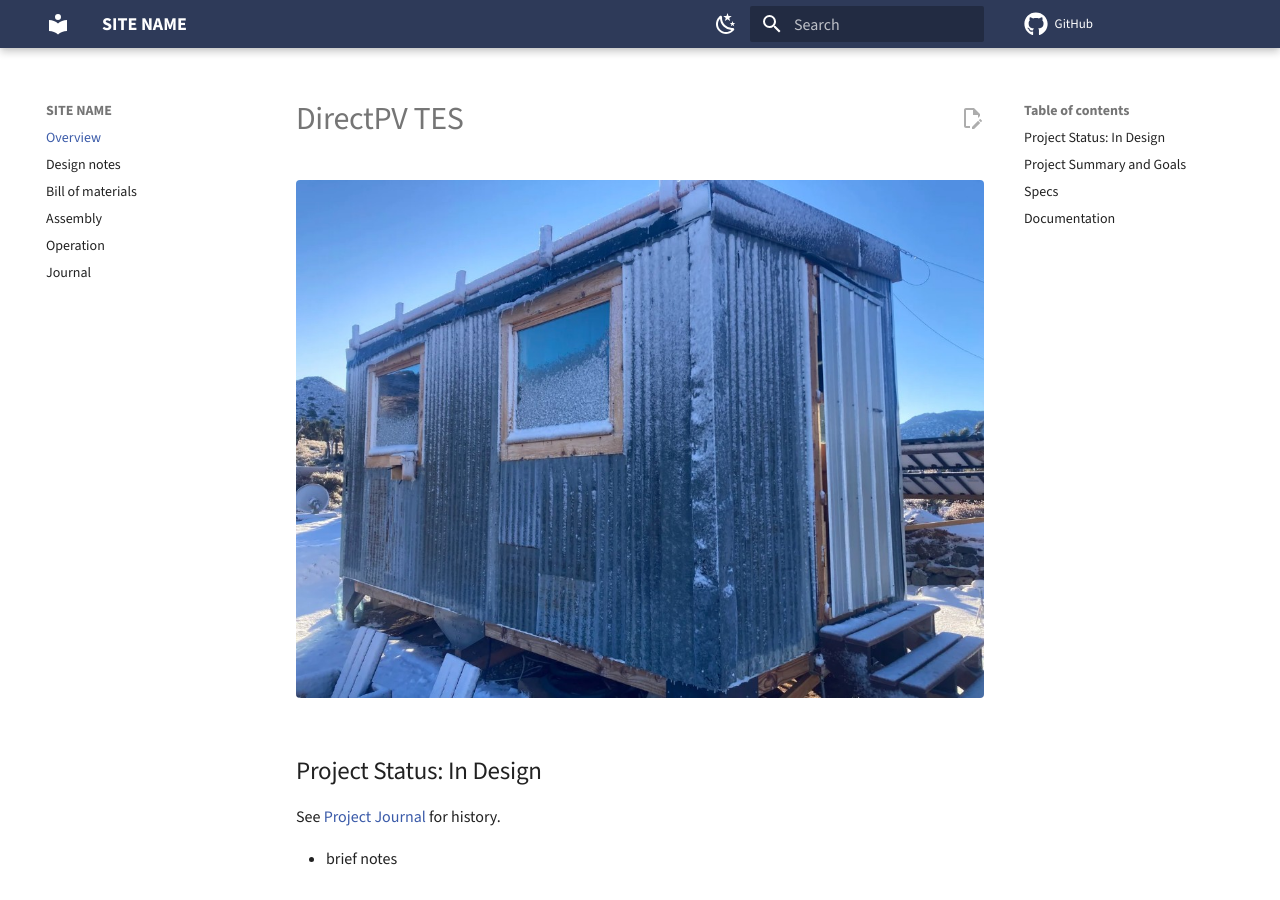
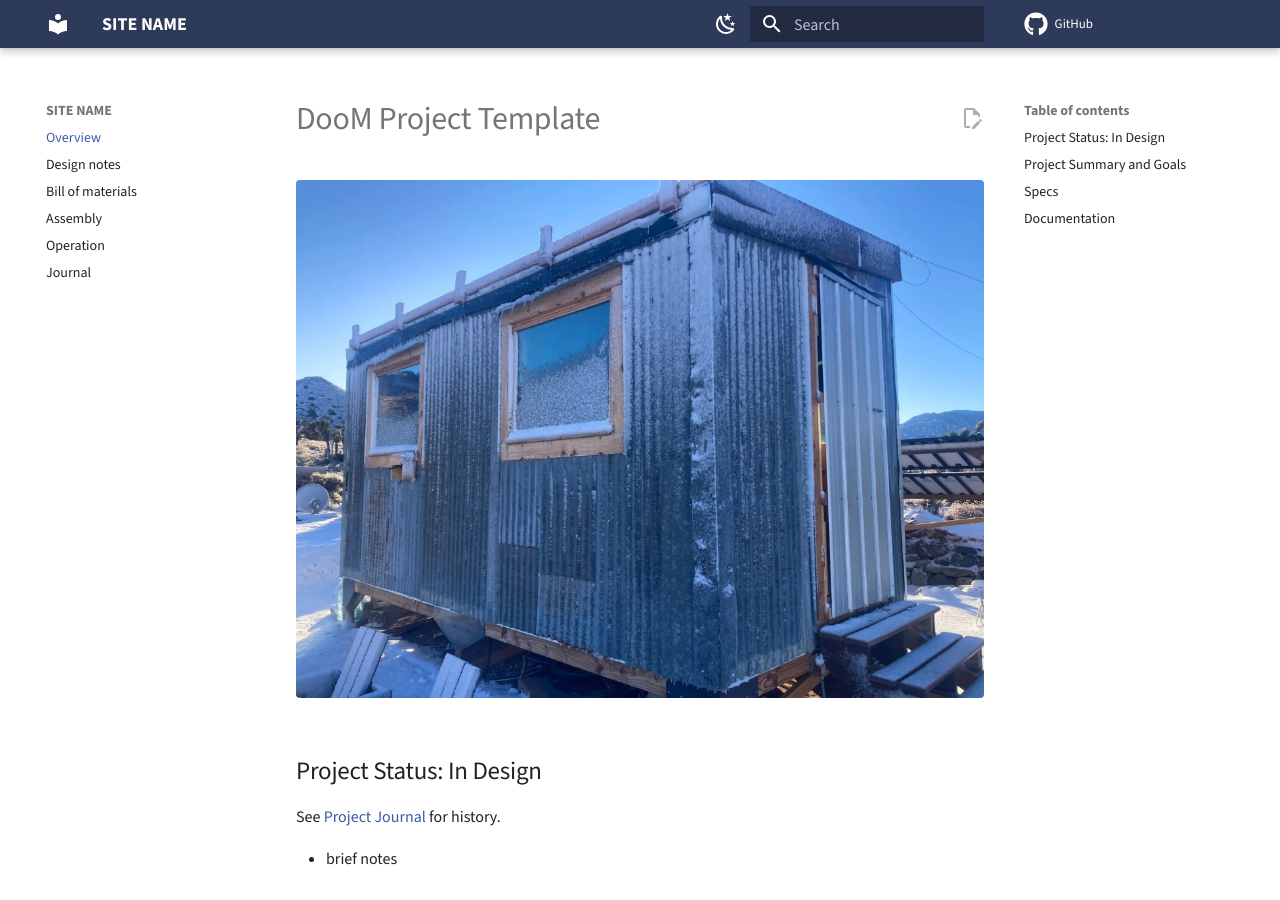
Before and after one commit to mars-doom/doom-template, an MkDocs documentation site: the page built from docs/index.md, in a window 1280 px wide and 900 px high. Built offline with MkDocs 1.6.1 and Material for MkDocs 9.7.7, drawn with Linux system fonts in a browser that asks for light colours; comment, search, counter and statistics services are not loaded.

Commit message:
Update index.md

```diff
--- a/docs/index.md
+++ b/docs/index.md
@@ -1,4 +1,4 @@
-# DirectPV TES
+# DooM Project Template
 
 <!-- This page is the home page of your documentation website. -->
 
```
